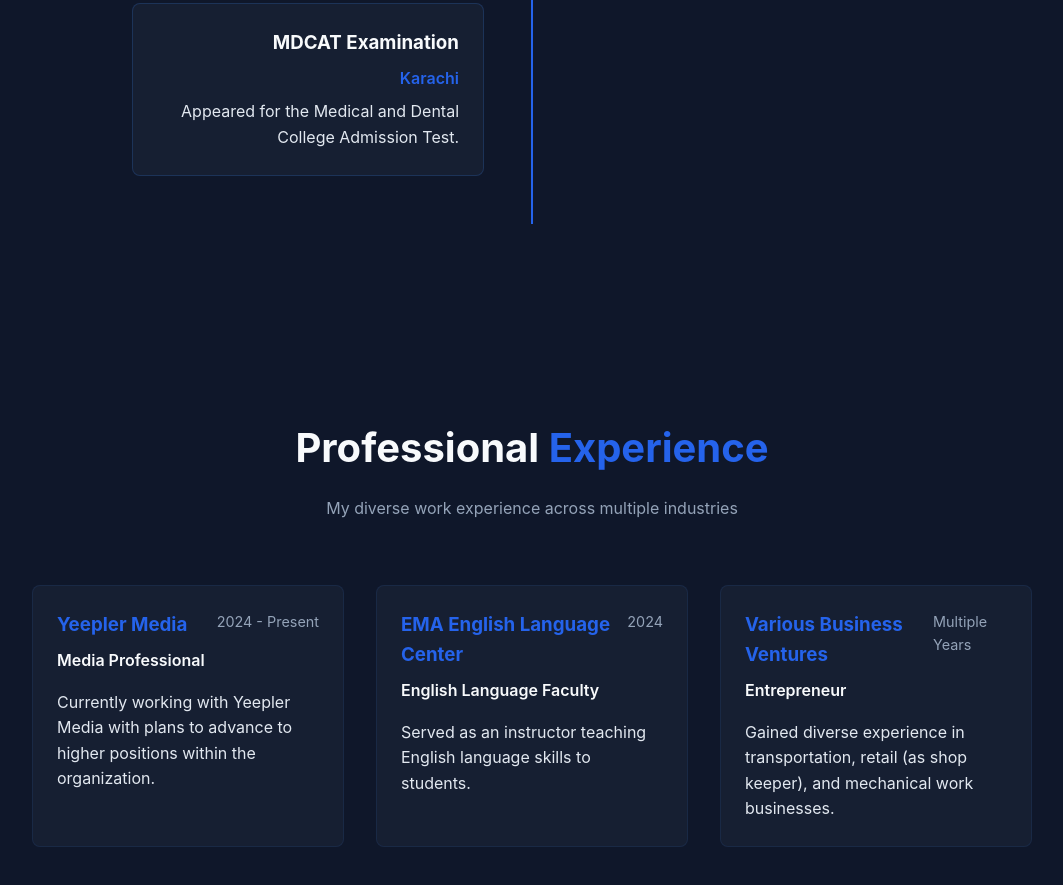
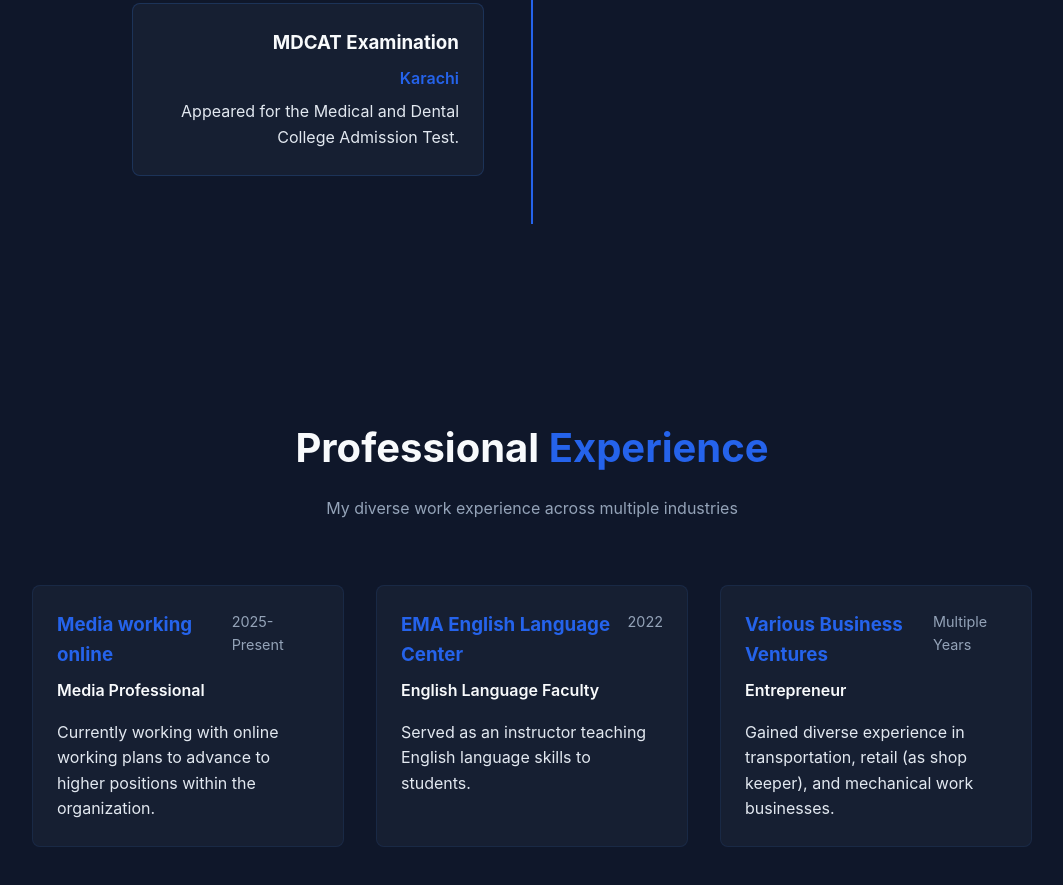
Before and after one commit to MRAWAISAFTAB/portfolio-friend, a plain HTML site: page index.html in a window 1280 px wide. Shown: the part 1693-2578 px from the top of the page, without its empty margins (108-1171 px from the left). Drawn offline with Linux system fonts and the light colour scheme.

Commit message:
changed a bit

```diff
--- a/index.html
+++ b/index.html
@@ -637,7 +637,7 @@
         </div>
         <div class="timeline">
             <div class="timeline-item">
-                <div class="timeline-date">2024 - Present</div>
+                <div class="timeline-date">2025 - Present</div>
                 <div class="timeline-content">
                     <h3>Bachelor of Pharmacy</h3>
                     <span class="institution">Nazeer Hussain University, Karachi</span>
@@ -671,16 +671,16 @@
         <div class="experience-grid">
             <div class="experience-card">
                 <div class="exp-header">
-                    <h3>Yeepler Media</h3>
-                    <span class="exp-date">2024 - Present</span>
+                    <h3>Media working online</h3>
+                    <span class="exp-date">2025- Present</span>
                 </div>
                 <div class="exp-position">Media Professional</div>
-                <p>Currently working with Yeepler Media with plans to advance to higher positions within the organization.</p>
+                <p>Currently working with online working plans to advance to higher positions within the organization.</p>
             </div>
             <div class="experience-card">
                 <div class="exp-header">
                     <h3>EMA English Language Center</h3>
-                    <span class="exp-date">2024</span>
+                    <span class="exp-date">2022</span>
                 </div>
                 <div class="exp-position">English Language Faculty</div>
                 <p>Served as an instructor teaching English language skills to students.</p>
```
